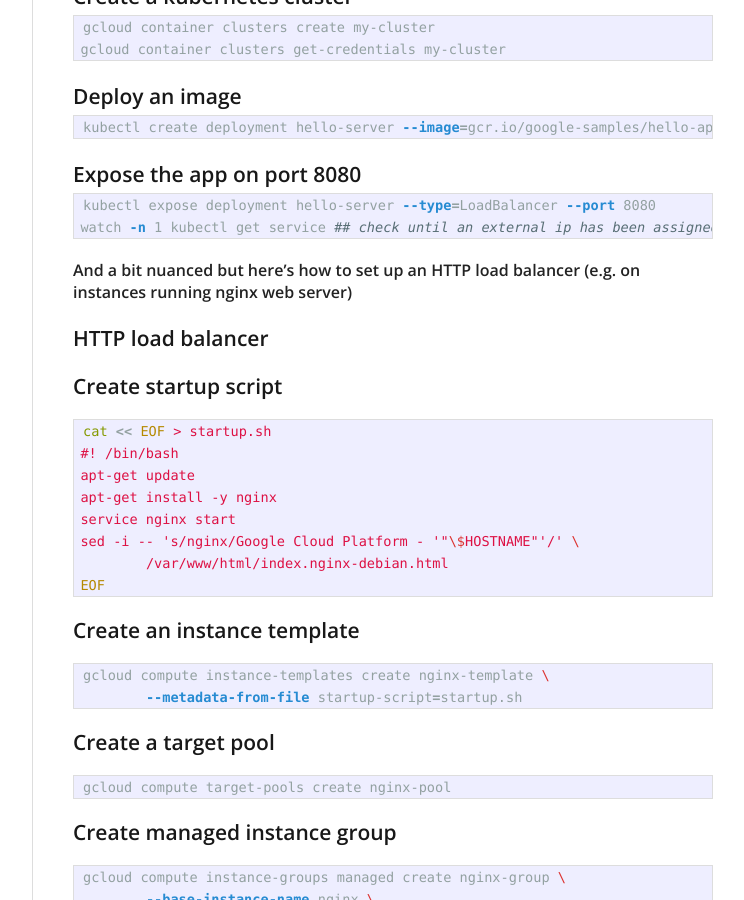
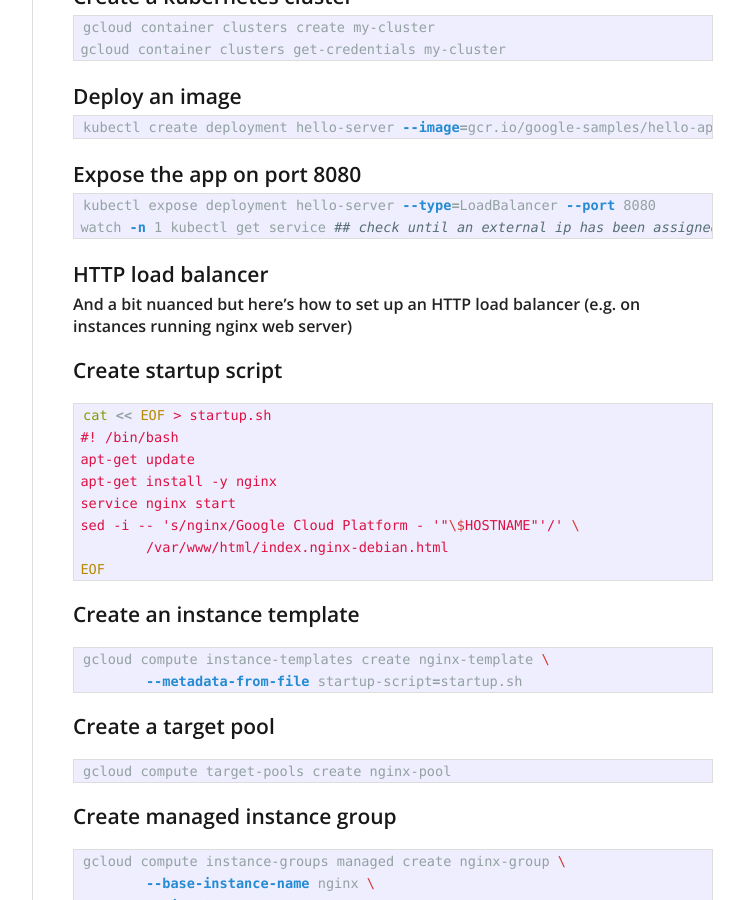
Before and after one commit to maryletteroa/maryletteroa.github.io, a Jekyll site: the page built from _posts/2021-08-09-google-cloud-management.md, in a window 1280 px wide and 900 px high, scrolled down 579 px. Shown: the whole window, without its empty margins (378-1122 px from the left). Built offline with Jekyll 4.4.1, drawn with Linux system fonts in a browser that asks for light colours.

Commit message:
minor edit

````diff
--- a/_posts/2021-08-09-google-cloud-management.md
+++ b/_posts/2021-08-09-google-cloud-management.md
@@ -40,10 +40,10 @@ kubectl create deployment hello-server --image=gcr.io/google-samples/hello-app:2
 kubectl expose deployment hello-server --type=LoadBalancer --port 8080
 watch -n 1 kubectl get service ## check until an external ip has been assigned
 ```
+#### HTTP load balancer
 
 And a bit nuanced but here's how to set up an HTTP load balancer (e.g. on instances running nginx web server)
 
-#### HTTP load balancer
 ### Create startup script
 ```sh
 cat << EOF > startup.sh
````
